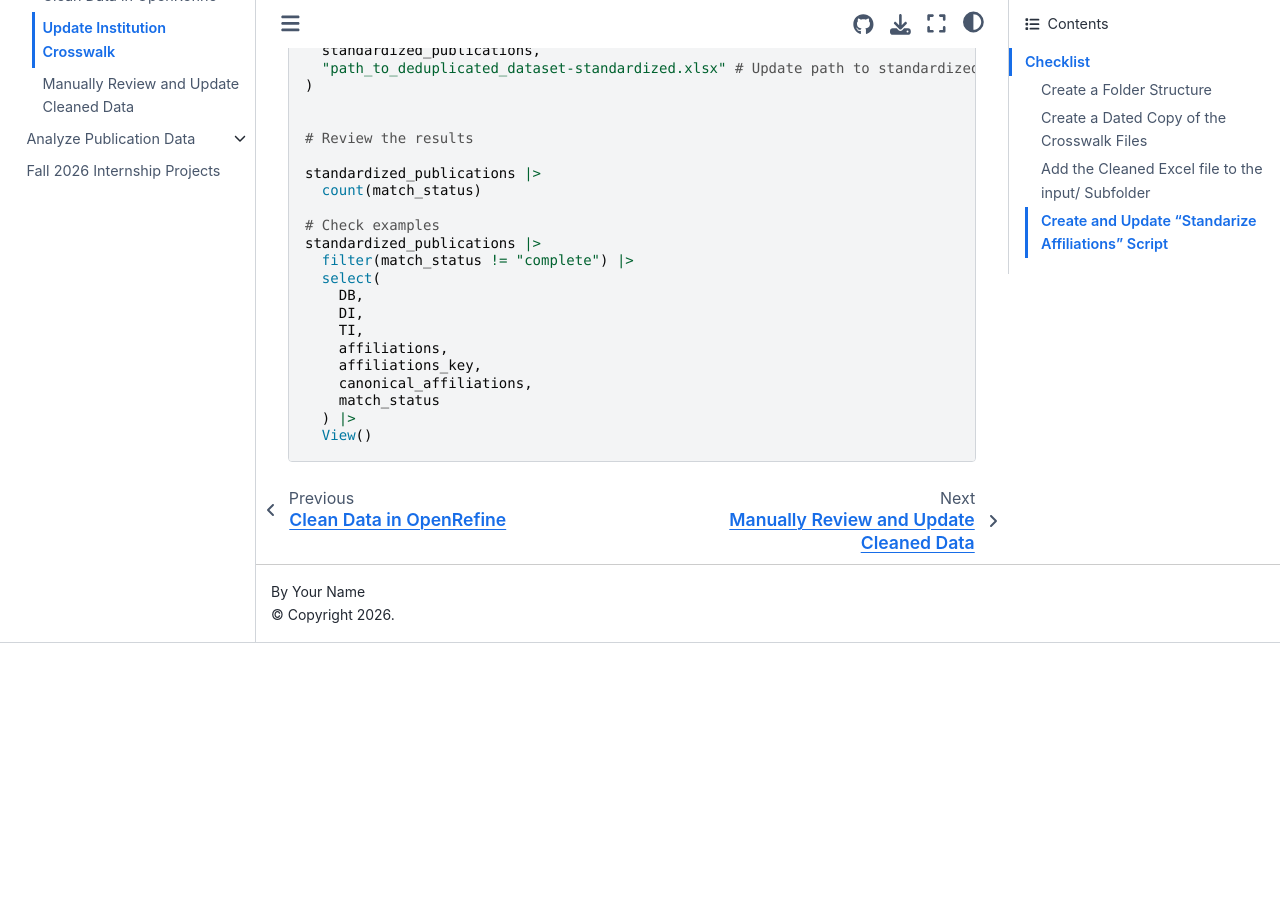
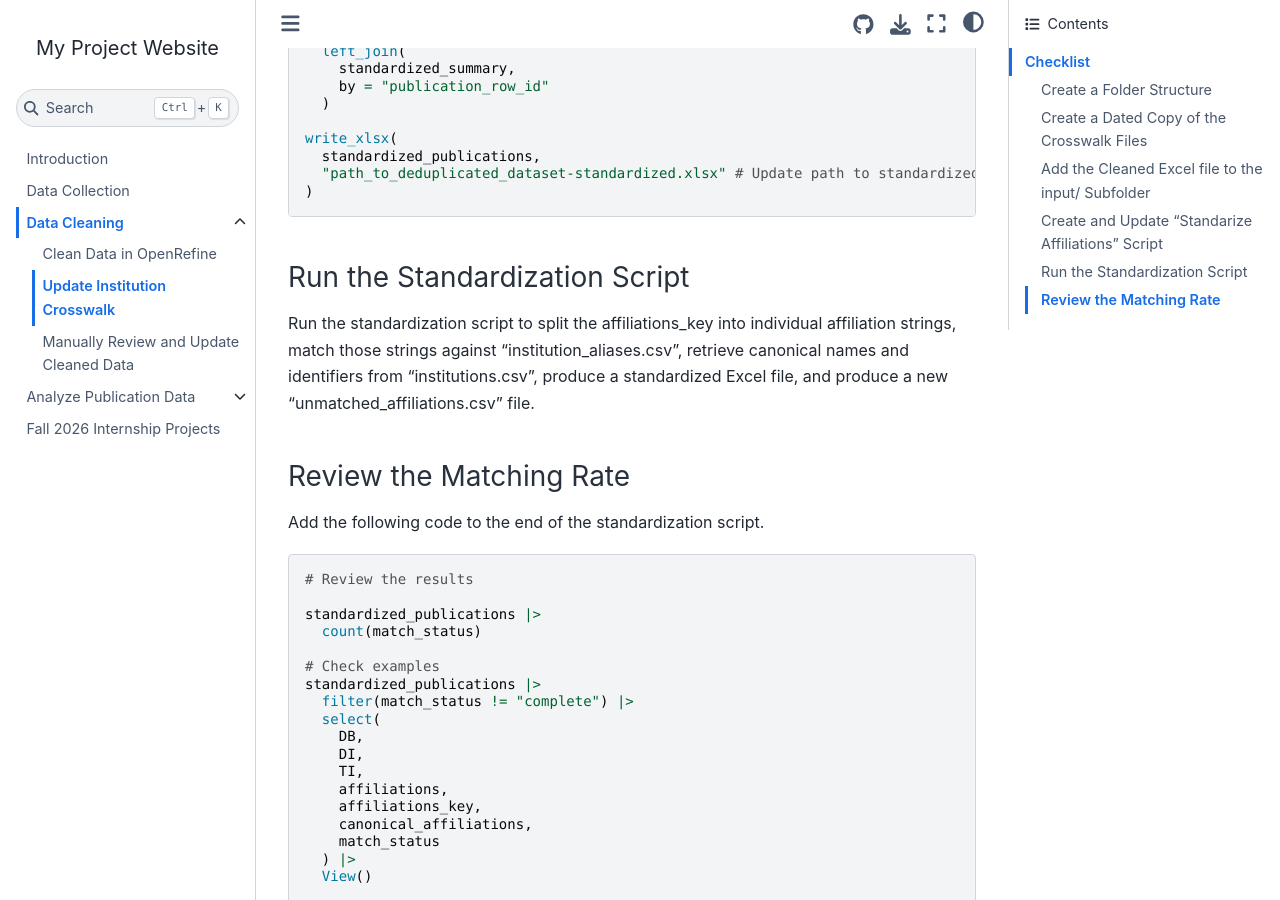
Before and after one commit to vvlooking/research-impact, a Jupyter Book: the page built from website/data-cleaning-crosswalk.md, in a window 1280 px wide and 900 px high, scrolled down 3603 px. Built offline with Jupyter Book 1.0.4 settings and Sphinx 7.4.7 and the Sphinx Book theme 1.1.4, drawn with Linux system fonts in a browser that asks for light colours; pages that are not in the unit, such as notebooks, are missing from menus; before the commit the page ends 4246 px from its top, so only the background shows below that; some of the changed text lies outside the part shown.

Commit message:
Update data-cleaning-crosswalk.md

````diff
--- a/website/data-cleaning-crosswalk.md
+++ b/website/data-cleaning-crosswalk.md
@@ -27,7 +27,7 @@
 
 ### Create and Update "Standarize Affiliations" Script
 
-In RStudio, create the script, "02_standardize_affiliations.R".
+In RStudio, create the script, "02_standardize_affiliations.R". Then, update the following lines with the correct file paths: "path_to_deduplicated_dataset", "path_to_dated_institutions.csv", "path_to_dated_institution_aliases.csv", "path_to_unmatched_affiliations.csv", and "path_to_deduplicated_dataset-standardized.xlsx".
 
 ```r
 # Load libraries
@@ -175,8 +175,17 @@
   standardized_publications,
   "path_to_deduplicated_dataset-standardized.xlsx" # Update path to standardized output file in output/ subfolder (add -standardized.xlsx to the original file name)
 )
+```
 
+### Run the Standardization Script
 
+Run the standardization script to split the affiliations_key into individual affiliation strings, match those strings against "institution_aliases.csv", retrieve canonical names and identifiers from "institutions.csv", produce a standardized Excel file, and produce a new "unmatched_affiliations.csv" file.
+
+### Review the Matching Rate
+
+Add the following code to the end of the standardization script.
+
+```r
 # Review the results
 
 standardized_publications |>
@@ -195,3 +204,4 @@
     match_status
   ) |>
   View()
+```
````
